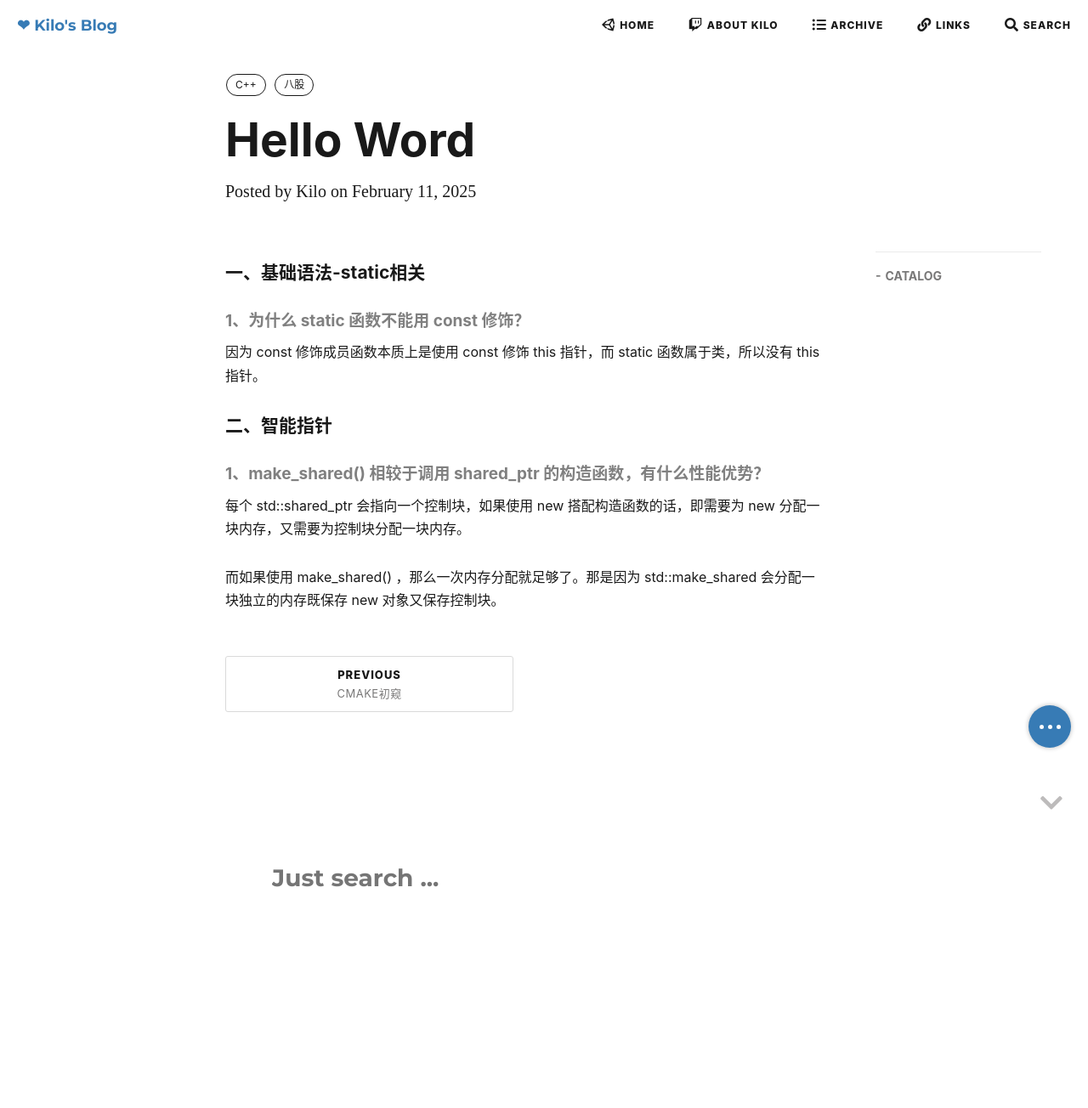
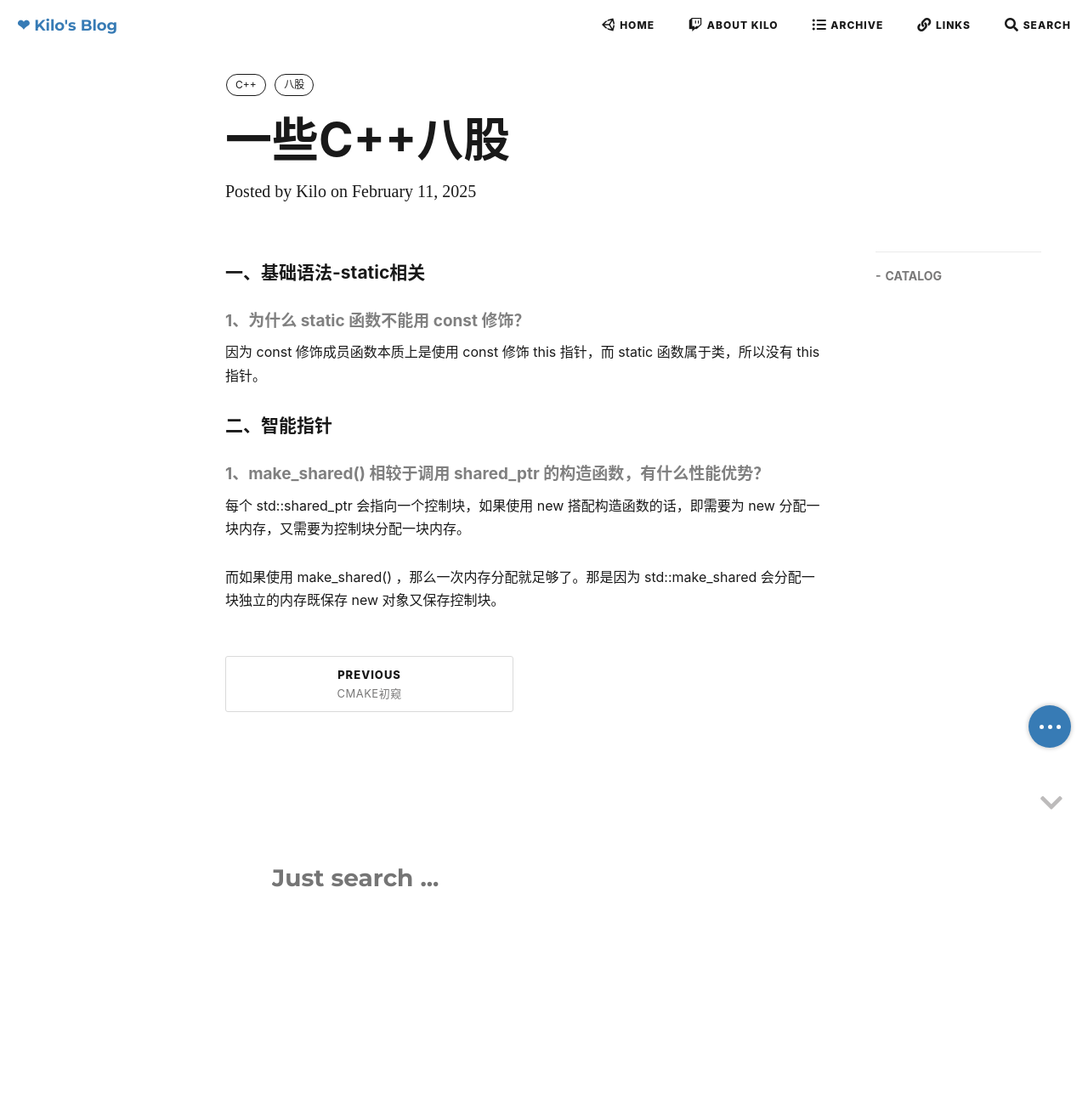
Before and after one commit to CheKilo/Chekilo.github.io, a Jekyll site: the page built from _posts/2025-02-11-一些C++八股.md, in a window 1280 px wide. Shown: the whole page at 85% size. Built offline with Jekyll 4.4.1, drawn with Linux system fonts in a browser that asks for light colours; nearby versions of some CDN libraries; a script that is not in the unit is left out; comment, search, counter and statistics services are not loaded.

Commit message:
日常更新

```diff
--- a/_posts/2025-02-11-一些C++八股.md
+++ b/_posts/2025-02-11-一些C++八股.md
@@ -1,7 +1,7 @@
 ---
 layout: post
-title: Hello Word
-header-img: img/in-post/head/3.jpg
+title: 一些C++八股
+header-img: img/in-post/head/13.jpg
 header-style: text
 catalog: true
 tags:
```
